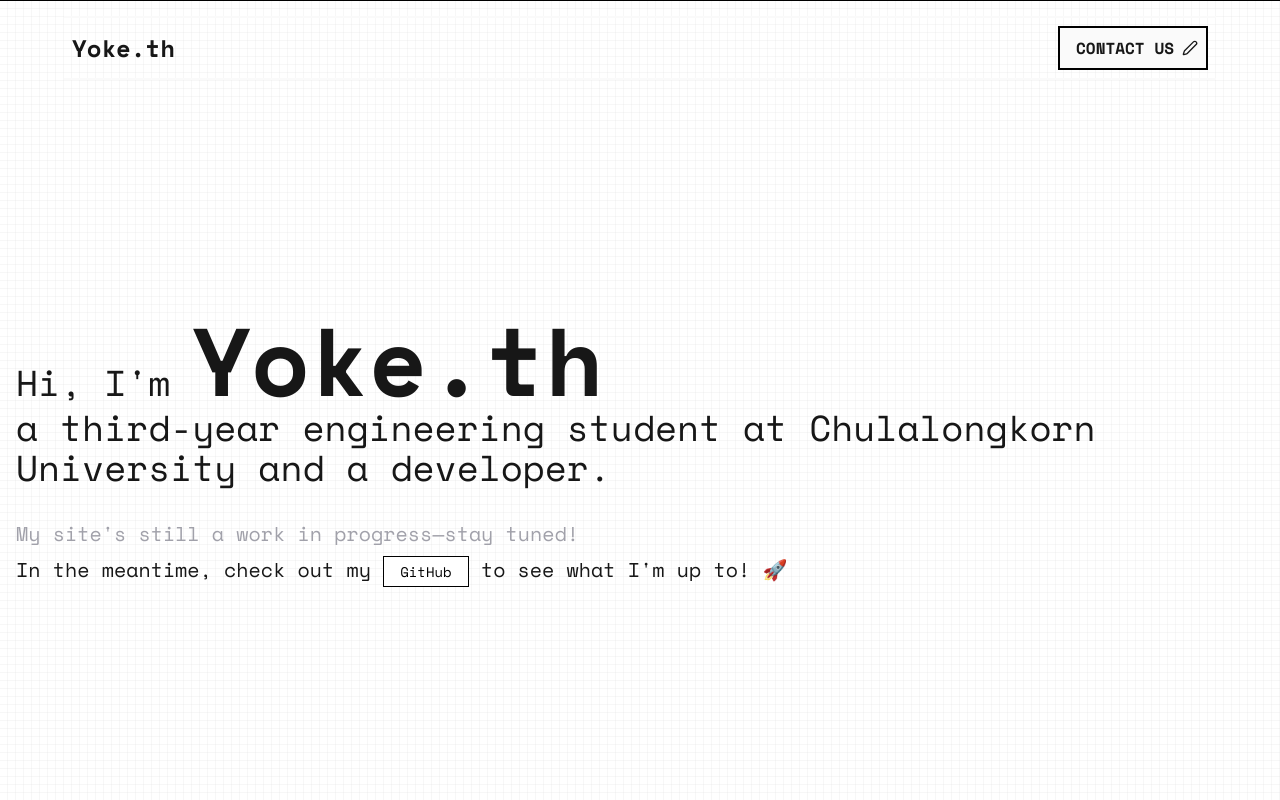
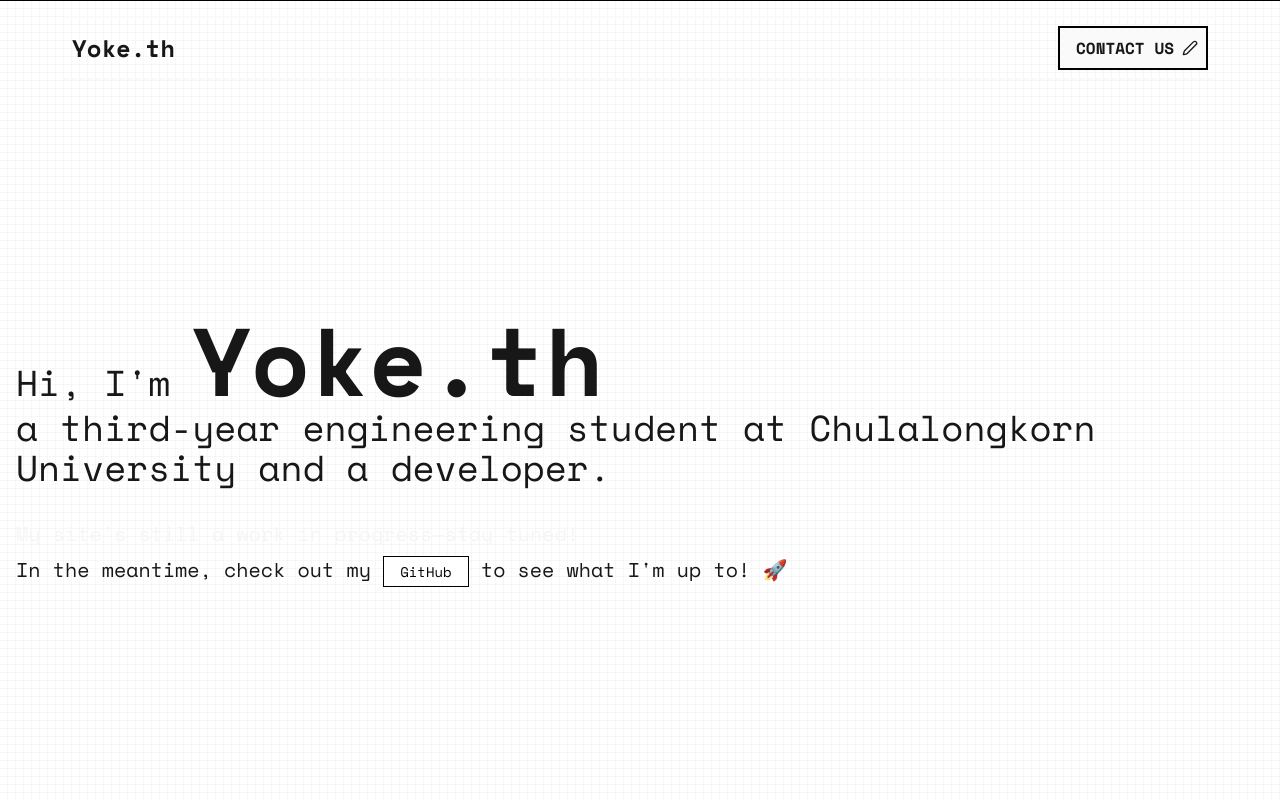
Before and after one commit to yokeTH/yoke-th-me, a Next.js app: page / in a window 1280 px wide. Shown: the top 800 px of the page. Built offline with nearby package versions, Linux system fonts and the light colour scheme.

Commit message:
feat: update TextShimmer component to use HSL colors for improved theming

```diff
--- a/src/components/ui/text-shimmer.tsx
+++ b/src/components/ui/text-shimmer.tsx
@@ -22,7 +22,7 @@ export function TextShimmer({ children, as: Component = 'p', className, duration
     <MotionComponent
       className={cn(
         'relative inline-block bg-[length:250%_100%,auto] bg-clip-text',
-        'text-transparent [--base-color:#a1a1aa] [--base-gradient-color:#000]',
+        'text-transparent [--base-color:hsl(var(--muted))] [--base-gradient-color:hsl(var(--muted-foreground))]',
         '[--bg:linear-gradient(90deg,#0000_calc(50%-var(--spread)),var(--base-gradient-color),#0000_calc(50%+var(--spread)))] [background-repeat:no-repeat,padding-box]',
         'dark:[--base-color:#71717a] dark:[--base-gradient-color:#ffffff] dark:[--bg:linear-gradient(90deg,#0000_calc(50%-var(--spread)),var(--base-gradient-color),#0000_calc(50%+var(--spread)))]',
         className,
```
